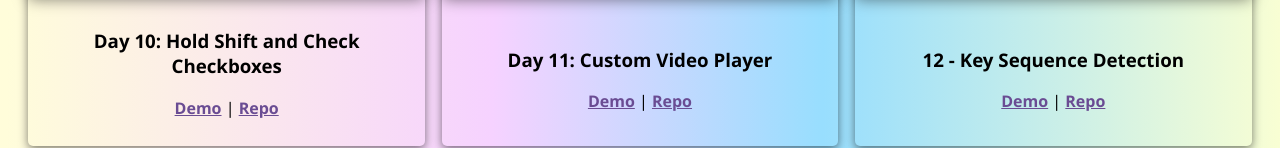
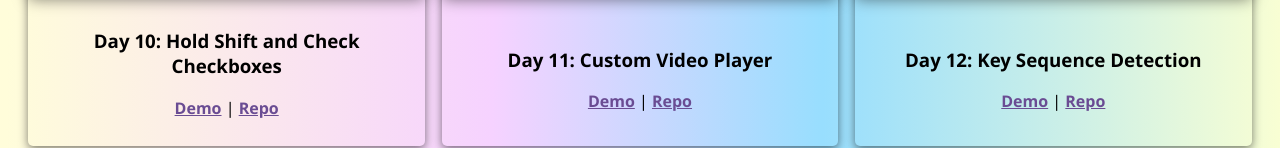
Before and after one commit to web3kat/JavaScript30, a plain HTML site: page index.html in a window 1280 px wide. Shown: the part 1441-1589 px from the top of the page. Drawn offline with Linux system fonts and the light colour scheme.

Commit message:
Corrected typo

```diff
--- a/index.html
+++ b/index.html
@@ -377,7 +377,7 @@
                             height="100%">
                     </div>
                     <div class="card-body">
-                        <h3 class="card-title">12 - Key Sequence Detection</h3>
+                        <h3 class="card-title">Day 12: Key Sequence Detection</h3>
                         <p class="card-text">
                             <a href="./12 - Key Sequence Detection/" target="_blank">Demo</a> | <a
                                 href="https://github.com/katmohd/JavaScript30/tree/main/12%20-%20Key%20Sequence%20Detection"
```
